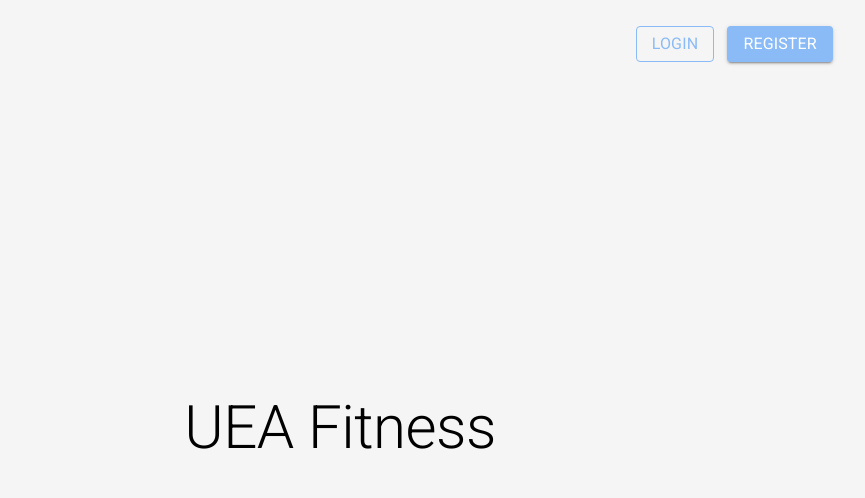
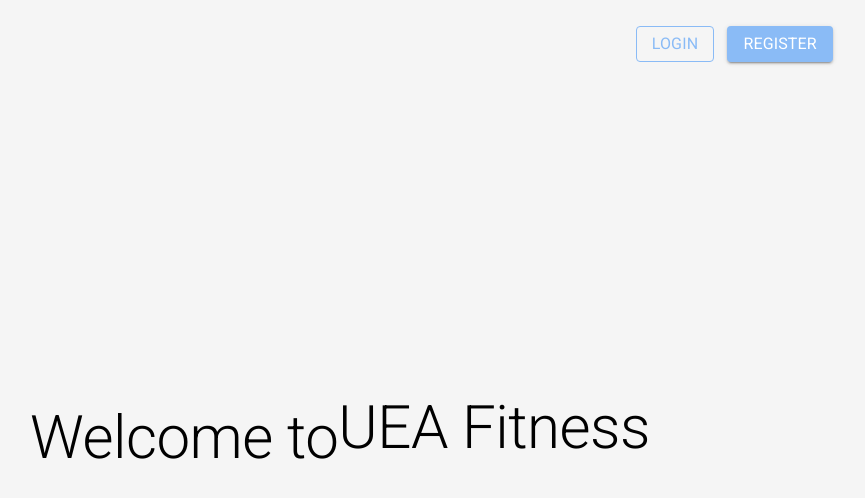
Before and after one commit to muki119/HealthAppCourseWork, a React (Vite) app in the folder Frontend/HealthApp/: page / in a window 1280 px wide. Shown: the top 498 px of the page, without its empty margins (300-1165 px from the left). Built offline with nearby package versions, Linux system fonts and the light colour scheme.

Commit message:
added "welcome to " for the home page

```diff
--- a/Frontend/HealthApp/src/Home/Home.jsx
+++ b/Frontend/HealthApp/src/Home/Home.jsx
@@ -23,6 +23,7 @@ export default function Home() {
             </Box>
 
             <Box sx={{display: 'flex', justifyContent: 'center', alignItems: 'center', flex: 95}}>
+                <Typography variant='h2'>Welcome to </Typography>
                 <Typography variant="h2" gutterBottom>
                     UEA Fitness
                 </Typography>
```
